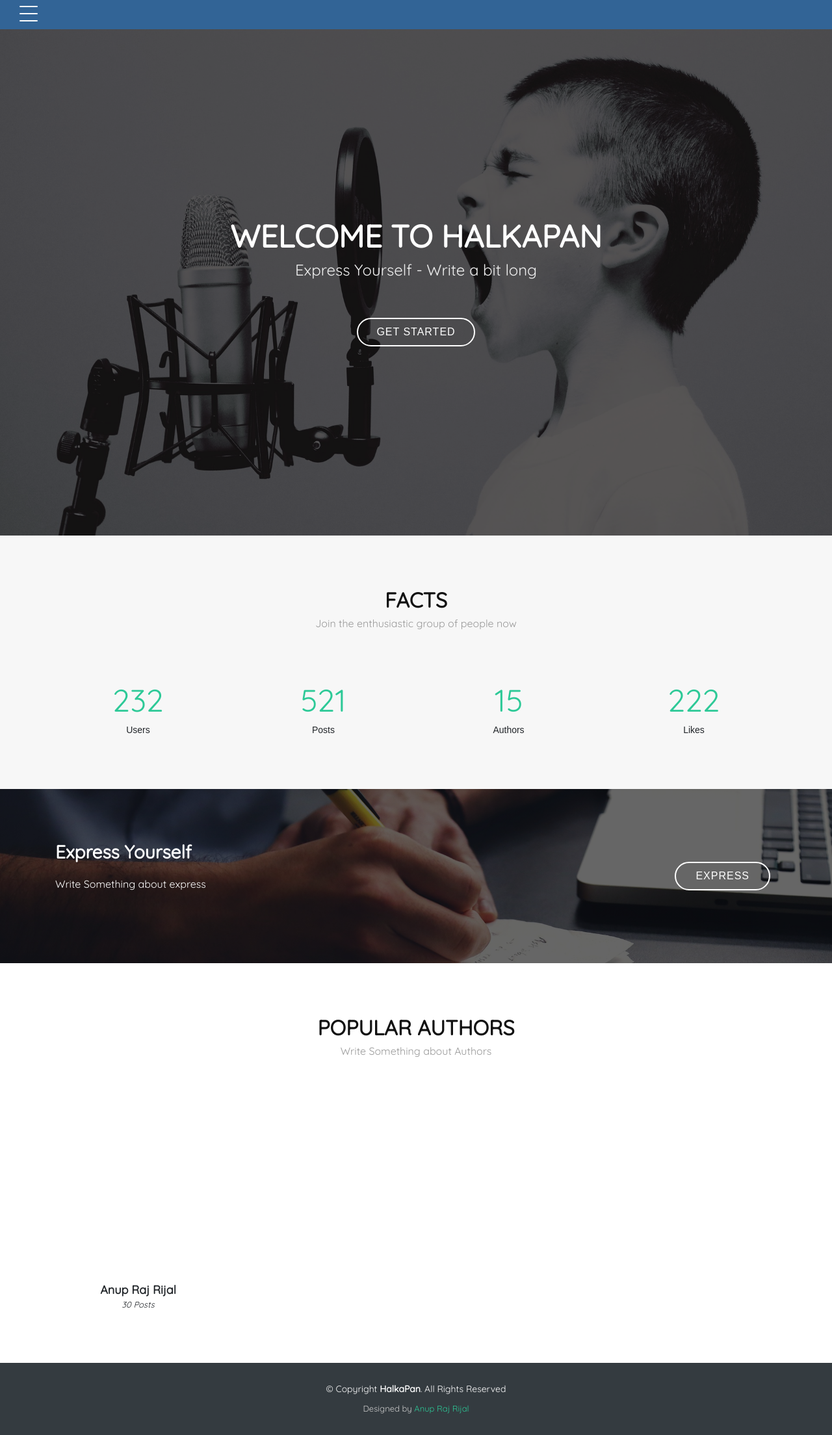
After one commit to rijalanupraj/halkapan, a Django app: page / in a window 1280 px wide. The commit adds this page. Shown: the whole page at 65% size. Run offline with Django 3.2, Linux system fonts and the light colour scheme; some libraries are stand-ins or nearby versions.

Commit message:
Add frontend of home page
Still having error with counter up

```diff
--- /dev/null
+++ b/home/static/home/css/home-main.css
@@ -0,0 +1,270 @@
+.home a {
+    color: #2dc997;
+}
+
+.home a:hover,
+.home a:active,
+.home a:focus {
+    color: #2dca98;
+    outline: none;
+    text-decoration: none;
+}
+
+.home p {
+    padding: 0;
+    margin: 0 0 30px 0;
+}
+
+.home h1,
+.home h2,
+.home h3,
+.home h4,
+.home h5,
+.home h6 {
+    /* font-family: "Poppins", sans-serif; */
+    font-weight: 400;
+    margin: 0 0 20px 0;
+    padding: 0;
+}
+
+/*--------------------------------------------------------------
+# Hero Section
+--------------------------------------------------------------*/
+.home #hero {
+    width: 100%;
+    height: 100vh;
+    background: url(/static/home/img/man-shouting.jpg) top center;
+    background-size: cover;
+    position: relative;
+}
+
+@media (min-width: 1024px) {
+    .home #hero {
+        background-attachment: fixed;
+    }
+}
+
+.home #hero:before {
+    content: "";
+    background: rgba(0, 0, 0, 0.6);
+    position: absolute;
+    bottom: 0;
+    top: 0;
+    left: 0;
+    right: 0;
+}
+
+.home #hero .hero-container {
+    position: absolute;
+    bottom: 0;
+    top: 0;
+    left: 0;
+    right: 0;
+    display: flex;
+    justify-content: center;
+    align-items: center;
+    flex-direction: column;
+    text-align: center;
+}
+
+.home #hero h1 {
+    margin: 30px 0 10px 0;
+    font-size: 48px;
+    font-weight: 700;
+    line-height: 56px;
+    text-transform: uppercase;
+    color: #fff;
+}
+
+@media (max-width: 768px) {
+    .home #hero h1 {
+        font-size: 28px;
+        line-height: 36px;
+    }
+}
+
+.home #hero h2 {
+    color: #eee;
+    margin-bottom: 50px;
+    font-size: 24px;
+}
+
+@media (max-width: 768px) {
+    .home #hero h2 {
+        font-size: 18px;
+        line-height: 24px;
+        margin-bottom: 30px;
+    }
+}
+
+.home #hero .btn-get-started {
+    font-family: "Poppins", sans-serif;
+    text-transform: uppercase;
+    font-weight: 500;
+    font-size: 16px;
+    letter-spacing: 1px;
+    display: inline-block;
+    padding: 8px 28px;
+    border-radius: 50px;
+    transition: 0.5s;
+    margin: 10px;
+    border: 2px solid #fff;
+    color: #fff;
+}
+
+.home #hero .btn-get-started:hover {
+    background: #2dc997;
+    border: 2px solid #2dc997;
+}
+
+/*--------------------------------------------------------------
+# Sections
+--------------------------------------------------------------*/
+.home section {
+    overflow: hidden;
+}
+
+/* Sections Header
+--------------------------------*/
+.home .section-header .section-title {
+    font-size: 32px;
+    color: #111;
+    text-transform: uppercase;
+    text-align: center;
+    font-weight: 700;
+    margin-bottom: 5px;
+}
+
+.home .section-header .section-description {
+    text-align: center;
+    padding-bottom: 40px;
+    color: #999;
+}
+
+/* Facts Section
+--------------------------------*/
+.home #facts {
+    background: #f7f7f7;
+    padding: 80px 0 60px 0;
+}
+
+.home #facts .counters span {
+    font-size: 48px;
+    display: block;
+    color: #2dc997;
+}
+
+.home #facts .counters p {
+    padding: 0;
+    margin: 0 0 20px 0;
+    font-family: "Poppins", sans-serif;
+    font-size: 14px;
+}
+
+/* Call To Action Section
+--------------------------------*/
+.home #call-to-action {
+    background: linear-gradient(rgba(0, 0, 0, 0.6), rgba(0, 0, 0, 0.6)),
+        url(/static/home/img/man-writing.jpg) fixed center center;
+    background-size: cover;
+    padding: 80px 0;
+}
+
+@media (max-width: 1024px) {
+    .home #call-to-action {
+        background-attachment: scroll;
+    }
+}
+
+.home #call-to-action .cta-title {
+    color: #fff;
+    font-size: 28px;
+    font-weight: 700;
+}
+
+.home #call-to-action .cta-text {
+    color: #fff;
+}
+
+@media (min-width: 769px) {
+    .home #call-to-action .cta-btn-container {
+        display: flex;
+        align-items: center;
+        justify-content: flex-end;
+    }
+}
+
+.home #call-to-action .cta-btn {
+    font-family: "Poppins", sans-serif;
+    text-transform: uppercase;
+    font-weight: 500;
+    font-size: 16px;
+    letter-spacing: 1px;
+    display: inline-block;
+    padding: 8px 30px;
+    border-radius: 50px;
+    transition: 0.5s;
+    margin: 10px;
+    border: 2px solid #fff;
+    color: #fff;
+}
+
+.home #call-to-action .cta-btn:hover {
+    background: #2dc997;
+    border: 2px solid #2dc997;
+}
+
+/* authors Section
+--------------------------------*/
+.home #authors {
+    background: #fff;
+    padding: 80px 0 60px 0;
+}
+
+.home #authors .member {
+    text-align: center;
+    margin-bottom: 20px;
+}
+
+.home #authors .member .pic {
+    margin-bottom: 15px;
+    overflow: hidden;
+    height: 260px;
+}
+
+.home #authors .member .pic img {
+    max-width: 100%;
+}
+
+.home #authors .member h4 {
+    font-weight: 700;
+    margin-bottom: 2px;
+    font-size: 18px;
+}
+
+.home #authors .member span {
+    font-style: italic;
+    display: block;
+    font-size: 13px;
+}
+
+/*--------------------------------------------------------------
+# Footer
+--------------------------------------------------------------*/
+.home #footer {
+    background: #343b40;
+    padding: 30px 0;
+    color: #fff;
+    font-size: 14px;
+}
+
+.home #footer .copyright {
+    text-align: center;
+}
+
+.home #footer .credits {
+    padding-top: 10px;
+    text-align: center;
+    font-size: 13px;
+    color: #ccc;
+}
--- /dev/null
+++ b/home/static/home/js/home-main.js
@@ -0,0 +1,7 @@
+// jQuery counterUp
+$(document).ready(function ($) {
+    $('[data-toggle="counter-up"]').counterUp({
+        delay: 10,
+        time: 1000
+    });
+});
--- /dev/null
+++ b/home/templates/home/home.html
@@ -0,0 +1,121 @@
+{% extends 'base/base.html' %}
+{% load static %}
+{% block title %}
+HalkaPan
+{% endblock %}
+
+{% block additional_head %}
+<link rel="stylesheet" href="{% static 'home/css/home-main.css' %}">
+{% endblock %}
+
+{% block main_content %}
+<div class="home">
+    <section id="hero">
+        <div class="hero-container">
+            <h1>Welcome to HalkaPan</h1>
+            <h2>Express Yourself - Write a bit long</h2>
+            <a href="#" class="btn-get-started">Get Started</a>
+        </div>
+    </section><!-- End Hero Section -->
+
+    <!-- ======= Facts Section ======= -->
+    <section id="facts">
+        <div class="container">
+            <div class="section-header">
+                <h3 class="section-title">Facts</h3>
+                <p class="section-description">Join the enthusiastic group of people now</p>
+            </div>
+            <div class="row counters">
+
+                <div class="col-lg-3 col-6 text-center">
+                    <span data-toggle="counter-up">232</span>
+                    <p>Users</p>
+                </div>
+
+                <div class="col-lg-3 col-6 text-center">
+                    <span data-toggle="counter-up">521</span>
+                    <p>Posts</p>
+                </div>
+
+                <div class="col-lg-3 col-6 text-center">
+                    <span data-toggle="counter-up">15</span>
+                    <p>Authors</p>
+                </div>
+
+                <div class="col-lg-3 col-6 text-center">
+                    <span data-toggle="counter-up">222</span>
+                    <p>Likes</p>
+                </div>
+
+            </div>
+
+        </div>
+    </section><!-- End Facts Section -->
+
+    <!-- ======= BLog Section ======= -->
+    <section>
+
+    </section><!-- End Blog Section -->
+
+    <!-- ======= Call To Action Section ======= -->
+    <section id="call-to-action">
+        <div class="container">
+            <div class="row">
+                <div class="col-lg-9 text-center text-lg-left">
+                    <h3 class="cta-title">Express Yourself</h3>
+                    <p class="cta-text">Write Something about express</p>
+                </div>
+                <div class="col-lg-3 cta-btn-container text-center">
+                    <a class="cta-btn align-middle" href="#">Express</a>
+                </div>
+            </div>
+
+        </div>
+    </section><!-- End Call To Action Section -->
+
+
+    <!-- ======= Authors Section ======= -->
+    <section id="authors">
+        <div class="container">
+            <div class="section-header">
+                <h3 class="section-title">Popular Authors</h3>
+                <p class="section-description">Write Something about Authors</p>
+            </div>
+            <div class="row">
+                <div class="col-lg-3 col-md-6">
+                    <div class="member">
+                        <div class="pic"><img src="" alt=""></div>
+                        <h4>Anup Raj Rijal</h4>
+                        <span>30 Posts</span>
+                    </div>
+                </div>
+            </div>
+
+        </div>
+    </section><!-- End authors Section -->
+
+
+    <!-- ======= Footer ======= -->
+    <footer id="footer">
+        <div class="footer-top">
+            <div class="container">
+
+            </div>
+        </div>
+
+        <div class="container">
+            <div class="copyright">
+                &copy; Copyright <strong>HalkaPan</strong>. All Rights Reserved
+            </div>
+            <div class="credits">
+                Designed by <a href="https://github.com/rijalanupraj">Anup Raj Rijal</a>
+            </div>
+        </div>
+    </footer>
+
+</div>
+
+{% endblock %}
+{% block additional_body %}
+<script src="{% static 'home/js/home-main.js' %}"></script>
+{% endblock %}
--- a/home/urls.py
+++ b/home/urls.py
@@ -1,8 +1,13 @@
 # External Import
 from django.urls import path
-
+from django.shortcuts import render
 app_name = 'home'
 
+
+def index(request):
+    return render(request, "home/home.html")
+
+
 urlpatterns = [
-
+    path('', index)
 ]
--- a/templates/base/base.html
+++ b/templates/base/base.html
@@ -30,7 +30,7 @@
     {% include 'components/sidebar.html' %}
     <!-- Top Head Bar - which will be stretch from left to right and will be fixed -->
     <div class="container-fluid d-block top-head-bar"></div>
-    <main class="pt-5">
+    <main class="pt-4">
         <!-- Main Content -->
         {% block main_content %}
 
--- a/templates/base/base_js.html
+++ b/templates/base/base_js.html
@@ -1,7 +1,7 @@
 {% load static %}
 <!-- jQuery first, then Popper.js, then Bootstrap JS -->
-<script src="https://code.jquery.com/jquery-3.6.0.min.js"
-    integrity="sha256-/xUj+3OJU5yExlq6GSYGSHk7tPXikynS7ogEvDej/m4=" crossorigin="anonymous"></script>
+<script src="https://code.jquery.com/jquery-3.6.0.js" integrity="sha256-H+K7U5CnXl1h5ywQfKtSj8PCmoN9aaq30gDh27Xc0jk="
+    crossorigin="anonymous"></script>
 <script src="https://cdn.jsdelivr.net/npm/popper.js@1.16.1/dist/umd/popper.min.js"
     integrity="sha384-9/reFTGAW83EW2RDu2S0VKaIzap3H66lZH81PoYlFhbGU+6BZp6G7niu735Sk7lN"
     crossorigin="anonymous"></script>
```
Also changed, not shown: home/static/home/img/man-shouting.jpg (added), home/static/home/img/man-writing.jpg (added).
